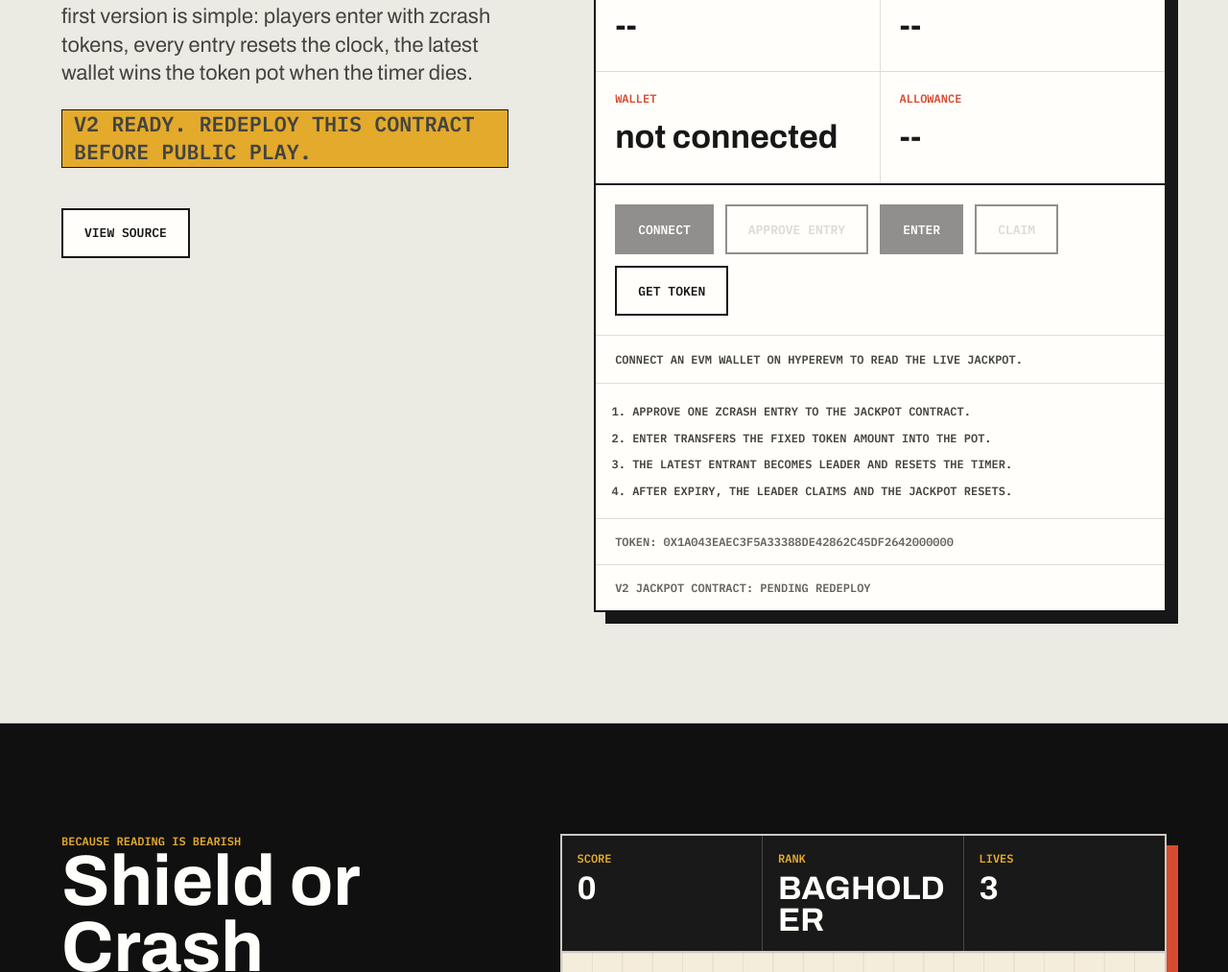
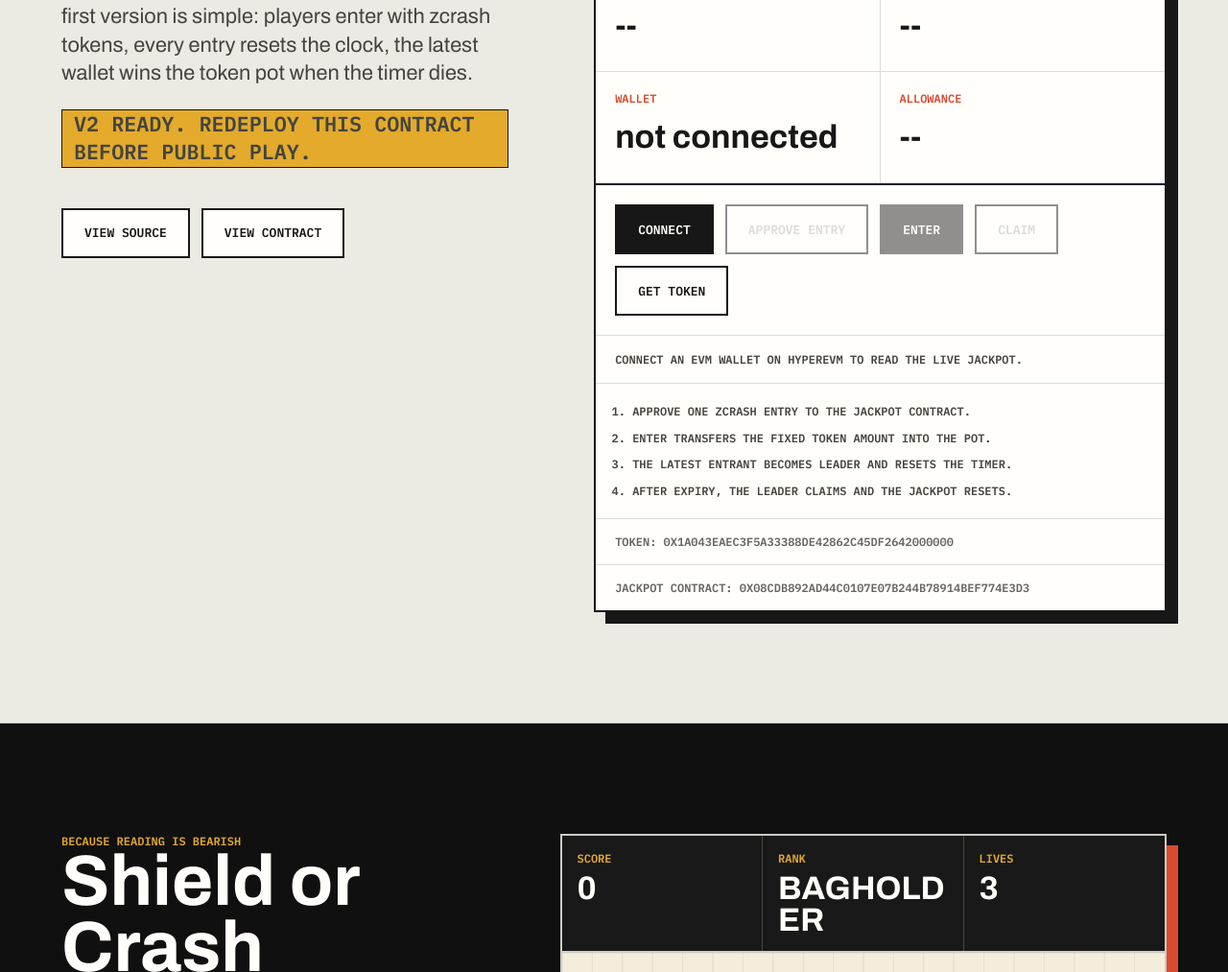
Before and after one commit to zcrashdev/zcrashdev.github.io, a plain HTML site: page index.html in a window 1280 px wide. Shown: the part 2234-3247 px from the top of the page at 96% size. Drawn offline with Linux system fonts and the light colour scheme.

Commit message:
chore: update jackpot address

```diff
--- a/index.html
+++ b/index.html
@@ -119,6 +119,7 @@
           </p>
           <div class="hero-actions">
             <a class="button button-light" href="contracts/TokenEntryJackpot.sol">View source</a>
+            <a class="button button-light" href="https://hyperevmscan.io/address/0x08CDb892AD44c0107e07B244b78914bEf774E3D3" target="_blank" rel="noreferrer">View contract</a>
           </div>
         </div>
 
@@ -171,7 +172,7 @@
             token: 0x1a043eAeC3f5A33388DE42862C45dF2642000000
           </p>
           <p class="contract-address">
-            v2 jackpot contract: pending redeploy
+            jackpot contract: 0x08CDb892AD44c0107e07B244b78914bEf774E3D3
           </p>
         </div>
       </section>
--- a/script.js
+++ b/script.js
@@ -127,7 +127,7 @@ document.querySelectorAll("section, .market-strip, .terminal-panel").forEach((se
 
 const jackpot = {
   tokenAddress: "0x1a043eAeC3f5A33388DE42862C45dF2642000000",
-  contractAddress: "",
+  contractAddress: "0x08CDb892AD44c0107e07B244b78914bEf774E3D3",
   chainId: 999,
   chainIdHex: "0x3e7",
   decimals: 18,
```
